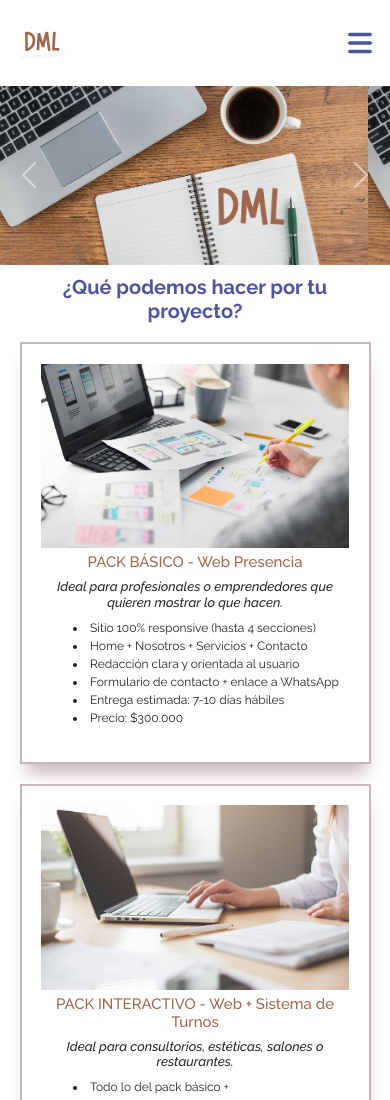
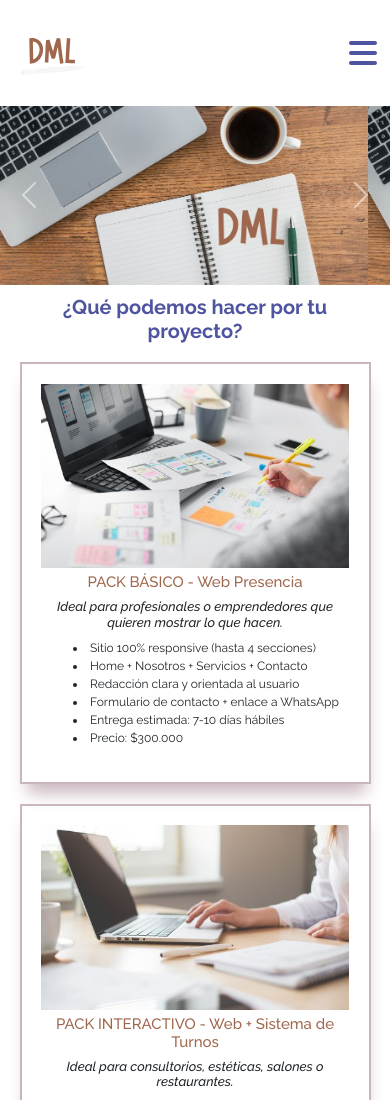
Before and after one commit to eduardo-godoy/dmlstudios, a plain HTML site: page index.html in a window 390 px wide. Shown: the top 1100 px of the page. Drawn offline with nearby package versions, Linux system fonts and the light colour scheme.

Commit message:
Terminando Home Responsive

```diff
--- a/assets/css/styles.css
+++ b/assets/css/styles.css
@@ -10,7 +10,7 @@
 }
 
 .logo{
-    width: 150%;
+    width: 200%;
 }
 
 .button-menu{
@@ -22,7 +22,8 @@
 }
 
 .burger{
-    width: 170%;
+    width: 200%;
+    background-color: #fff;
 }
 
 .link{
@@ -43,7 +44,6 @@
 }
 
 .h1-home{
-
     width: 90%;
     font-size: 20px;
     text-align: center;
```
